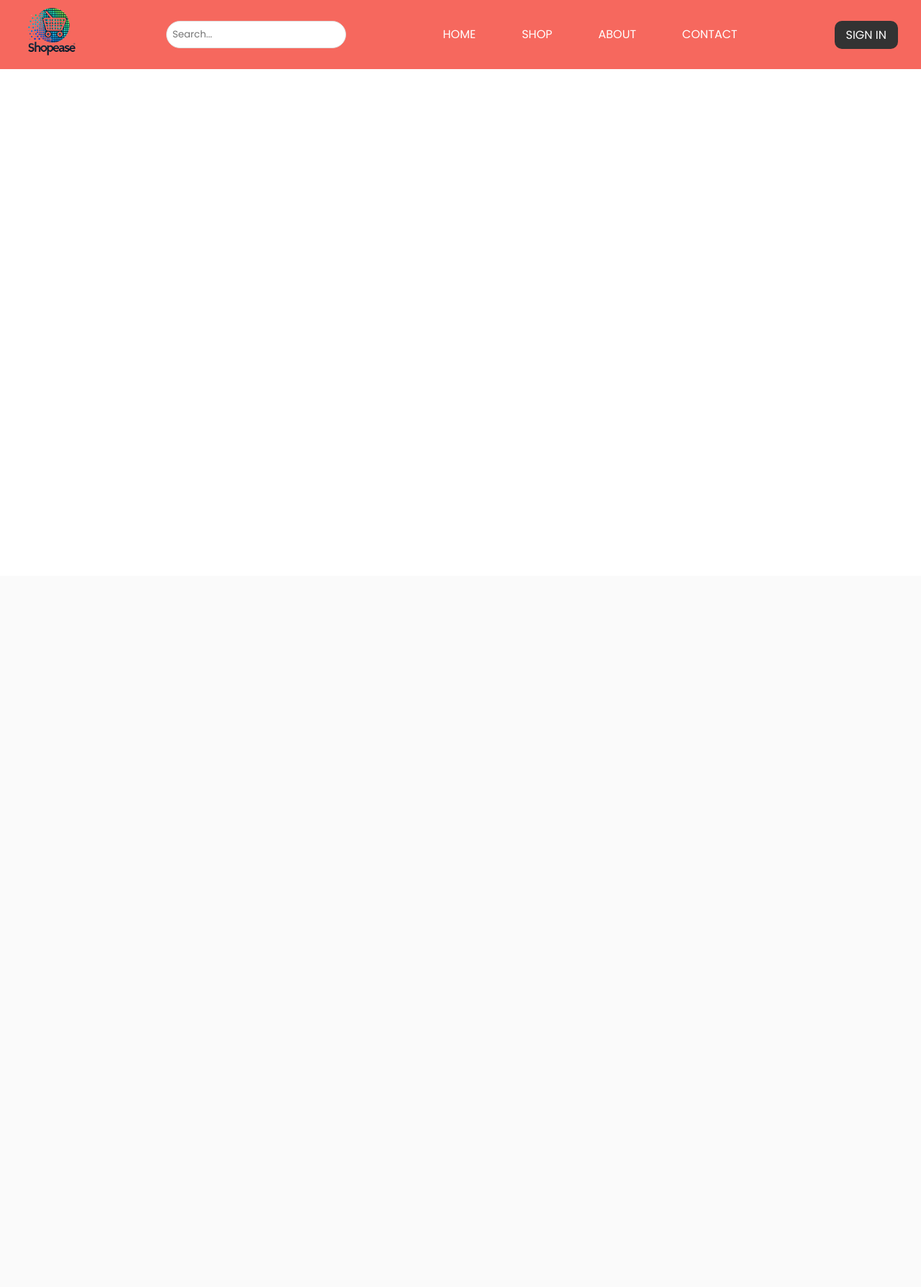
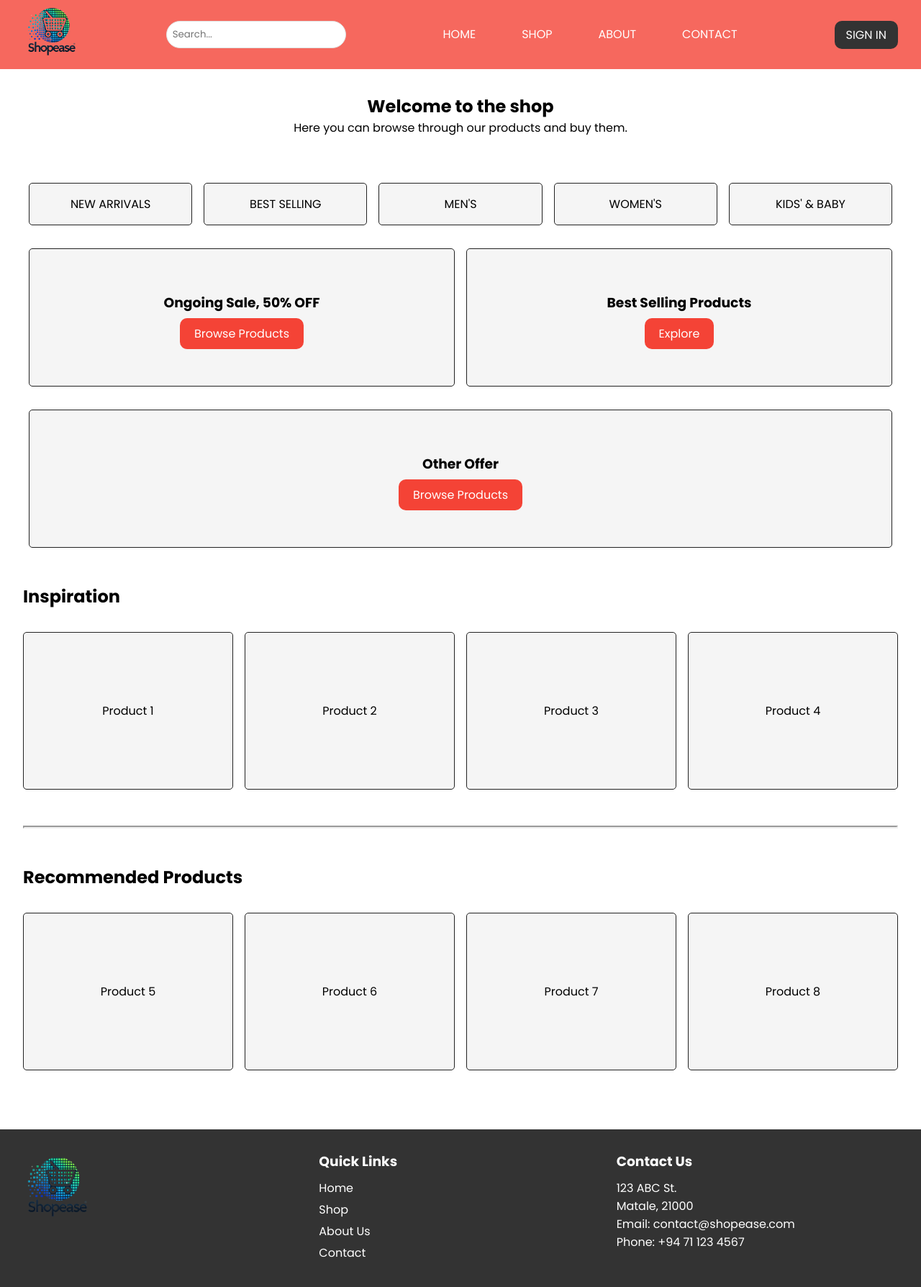
Before and after one commit to sandunMadhushan/e-commerce-web, a PHP site: page /shop.php in a window 1280 px wide. Shown: the whole page at 72% size. Before the commit the page ends 96 px from the top, so only its background shows below. Run offline with PHP 8.4, Linux system fonts and the light colour scheme.

Commit message:
added shop page

```diff
--- a/index.php
+++ b/index.php
@@ -10,7 +10,7 @@
         <?php include './partials/navbar.php' ?>
         <?php include './partials/login-popup.php' ?>
     </section>
-    < class="content">
+    <section class="content">
         <section class="hero">
             <div class="hero-text">
                 <h1>ShopEase</h1>
--- a/partials/navbar.php
+++ b/partials/navbar.php
@@ -26,7 +26,6 @@ header {
     right: 0;
     width: 100%;
     height: 80px;
-    position: fixed;
     background-color: rgba(244, 67, 54, 0.8);
     padding: 3rem 2rem;
     display: flex;
@@ -37,6 +36,7 @@ header {
     z-index: 1000;
     overflow: hidden;
     top: 0;
+    position: fixed;
 }
 
 header .logo {
--- a/shop.php
+++ b/shop.php
@@ -10,11 +10,64 @@
         <?php include './partials/navbar.php' ?>
         <?php include './partials/login-popup.php' ?>
     </section>
+    <section class="shop-header">
+        <h1>
+            Welcome to the shop
+        </h1>
+        <p>
+            Here you can browse through our products and buy them.
+        </p>
+    </section>
+    <main class="shop-page">
+        <section class="categories">
+            <div class="category">New Arrivals</div>
+            <div class="category">Best Selling</div>
+            <div class="category">Men's</div>
+            <div class="category">Women's</div>
+            <div class="category">Kids' & Baby</div>
+        </section>
 
+        <section class="promotions">
+            <div class="promotion">
+                <h3>Ongoing Sale, 50% OFF</h3>
+                <a>Browse Products</a>
+            </div>
+            <div class="promotion">
+                <h3>Best Selling Products</h3>
+                <a>Explore</a>
+            </div>
+        </section>
 
-    <!-- <section>
+        <section class="offers">
+            <div class="offer">
+                <h3>Other Offer</h3>
+                <a>Browse Products</a>
+            </div>
+        </section>
+
+        <section class="inspiration">
+            <h2>Inspiration</h2>
+            <div class="shop-product-grid">
+                <div class="shop-product-card">Product 1</div>
+                <div class="shop-product-card">Product 2</div>
+                <div class="shop-product-card">Product 3</div>
+                <div class="shop-product-card">Product 4</div>
+            </div>
+        </section>
+        <hr>
+        <section class="recommended">
+            <h2>Recommended Products</h2>
+            <div class="shop-product-grid">
+                <div class="shop-product-card">Product 5</div>
+                <div class="shop-product-card">Product 6</div>
+                <div class="shop-product-card">Product 7</div>
+                <div class="shop-product-card">Product 8</div>
+            </div>
+        </section>
+    </main>
+    <section>
         <?php include './partials/footer.php' ?>
-    </section> -->
+    </section>
     <script src="script.js"></script>
 </body>
 
--- a/styles.css
+++ b/styles.css
@@ -10,6 +10,7 @@
   margin-top: 100px;
 } */
 
+/* HOME PAGE */
 .hero {
   margin: 0;
   background-image: linear-gradient(rgba(4, 9, 30, 0.7), rgba(4, 9, 30, 0.7)),
@@ -39,7 +40,7 @@
 .hero a {
   background-color: #f44336;
   color: white;
-  padding: 0.5rem 1rem;
+  padding: 10px 20px;
   border-radius: 10px;
   text-decoration: none;
   cursor: pointer;
@@ -93,7 +94,7 @@
 .featured-products .product-card a {
   background-color: #f44336;
   color: white;
-  padding: 0.5rem 1rem;
+  padding: 8px 16px;
   border-radius: 10px;
   text-decoration: none;
   cursor: pointer;
@@ -296,3 +297,117 @@
   margin-bottom: 20px;
   text-align: center;
 }
+
+/* SHOP */
+.shop-header {
+  display: flex;
+  flex-direction: column;
+  justify-content: space-between;
+  align-items: center;
+  margin-top: 130px;
+  margin-bottom: 32px;
+}
+
+.shop-page {
+  padding: 32px;
+}
+
+.categories {
+  display: flex;
+  justify-content: space-around;
+  margin-bottom: 32px;
+}
+
+.category {
+  background-color: #f5f5f5;
+  padding: 16px;
+  border: #222222 1px solid;
+  border-radius: 5px;
+  text-align: center;
+  flex: 1;
+  margin: 0 8px;
+  text-transform: uppercase;
+}
+.category:hover {
+  box-shadow: 0 0 16px 5px rgba(0, 0, 0, 0.2);
+  cursor: pointer;
+}
+.promotions,
+.offers {
+  display: flex;
+  justify-content: space-between;
+  margin-bottom: 32px;
+}
+
+.promotion,
+.offer {
+  background-color: #f5f5f5;
+  padding: 60px 16px;
+  border: #222222 1px solid;
+  border-radius: 5px;
+  text-align: center;
+  flex: 1;
+  margin: 0 8px;
+}
+
+.promotion:hover,
+.offer:hover {
+  box-shadow: 0 0 16px 5px rgba(0, 0, 0, 0.2);
+  cursor: pointer;
+}
+
+.promotions .promotion h3,
+.offers .offer h3 {
+  margin-bottom: 16px;
+}
+
+.shop-product-grid {
+  display: grid;
+  grid-template-columns: repeat(4, 1fr);
+  gap: 16px;
+}
+
+.shop-product-card {
+  background-color: #f5f5f5;
+  padding: 96px 16px;
+  text-align: center;
+  border: #222222 1px solid;
+  border-radius: 5px;
+}
+
+.shop-product-card:hover {
+  box-shadow: 0 0 16px 5px rgba(0, 0, 0, 0.2);
+  cursor: pointer;
+}
+
+.inspiration,
+.recommended {
+  margin: 50px 0;
+}
+
+.inspiration h2,
+.recommended h2 {
+  margin-bottom: 32px;
+}
+
+hr {
+  margin: 32px 0;
+  padding: 0;
+  border-width: 2px;
+}
+
+.promotions a,
+.offers a {
+  background-color: #f44336;
+  color: white;
+  padding: 10px 20px;
+  border-radius: 10px;
+  text-decoration: none;
+  cursor: pointer;
+  transition: background-color 0.3s ease;
+}
+
+.promotions a:hover,
+.offers a:hover {
+  background-color: #db322f;
+}
```
